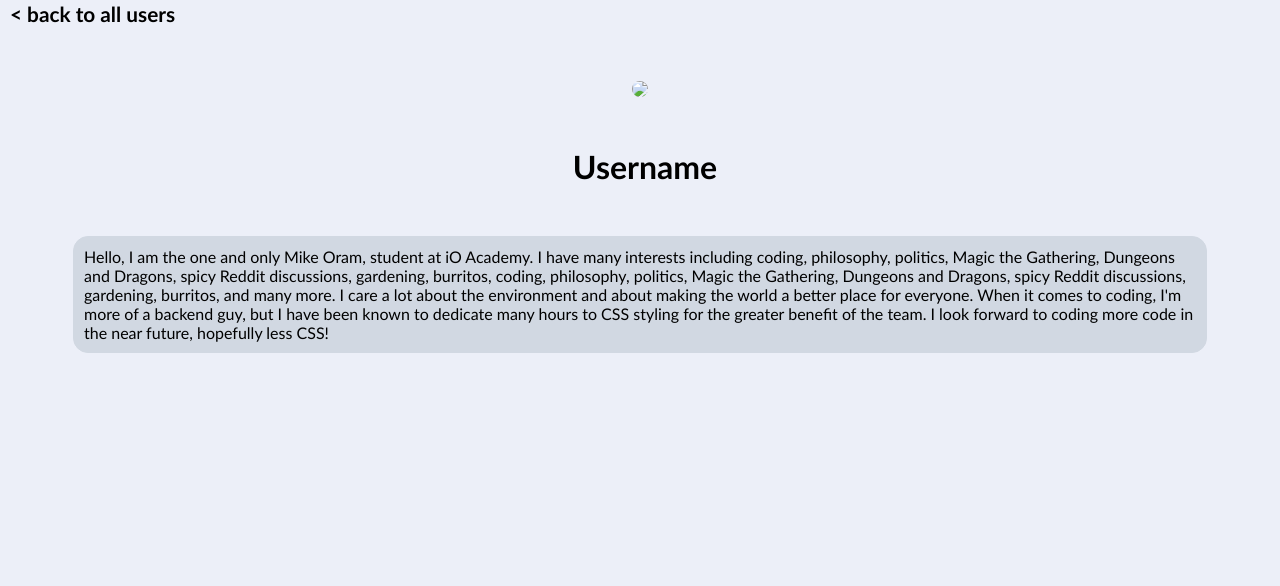
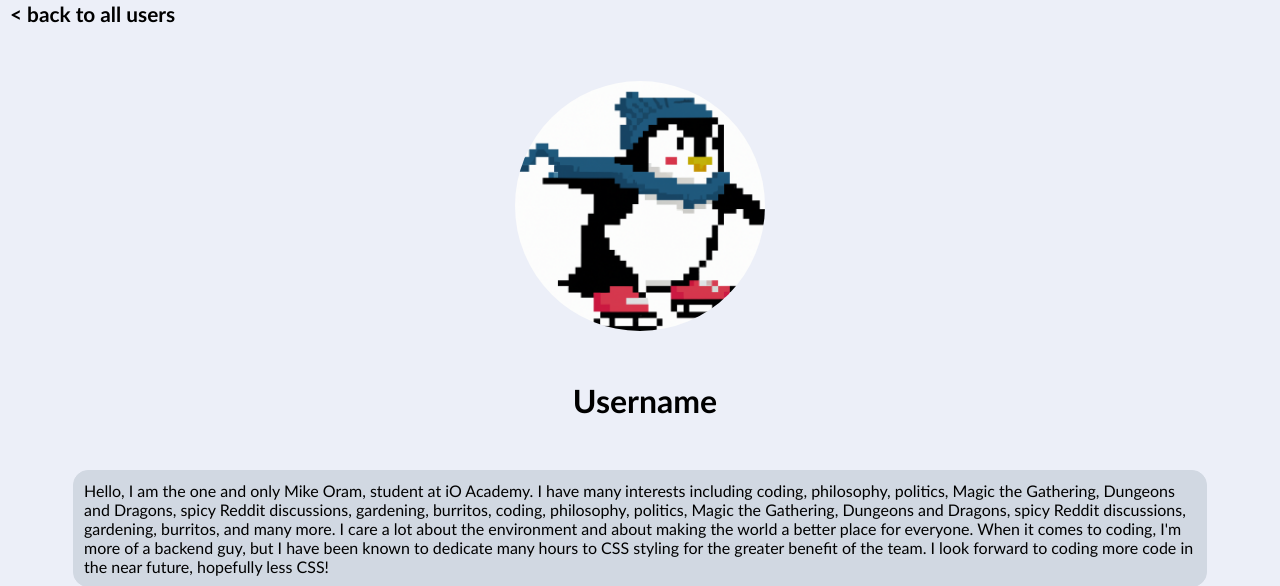
Before and after one commit to iO-Academy/2022-jul-icepace, a PHP site: page /user_profile.php in a window 1280 px wide. Shown: the part 49-635 px from the top of the page. Run offline with PHP 8.4, Linux system fonts and the light colour scheme; style sheets or scripts are compiled from the project's sources; some libraries are stand-ins or nearby versions.

Commit message:
image placeholder and updated styling, reading for review

```diff
--- a/user_profile.css
+++ b/user_profile.css
@@ -33,6 +33,8 @@
 .userProfileContainer .profileAvatarImg {
   margin: 50px;
   clip-path: circle(50% at 50% 50%);
+  height: 250px;
+  width: 250px;
 }
 
 /*# sourceMappingURL=user_profile.css.map */
--- a/user_profile.php
+++ b/user_profile.php
@@ -21,7 +21,7 @@
         <a href="index.php">< back to all users</a>
     </div>
     <div class="profileCard">
-        <img class="profileAvatarImg" src="https://via.placeholder.com/150"/>
+        <img class="profileAvatarImg" src="./assets/imgs/avatars/placeholder.jpg"/>
         <h1 class="usernameProfileText">Username</h1>
         <div class="bioText">
             <p>Hello, I am the one and only Mike Oram, student at iO Academy.
--- a/user_profile.scss
+++ b/user_profile.scss
@@ -36,5 +36,7 @@ $background-color-text: #D1D8E2;
   .profileAvatarImg {
     margin: 50px;
     clip-path: circle(50% at 50% 50%);
+    height: 250px;
+    width: 250px;
   }
 }
```
Also changed, not shown: assets/imgs/avatars/placeholder.jpg (added), 1 other file.
